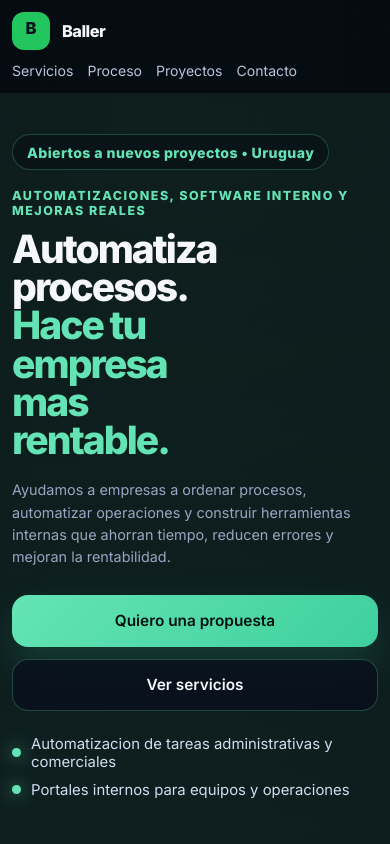
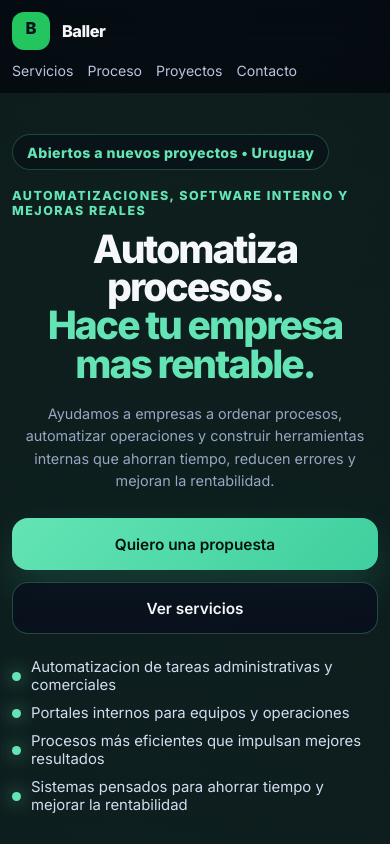
Before and after one commit to JoaquinKarawacki/baller-landing, a React (Vite) app: page / in a window 390 px wide. Shown: the top 844 px of the page. Built offline with nearby package versions, Linux system fonts and the light colour scheme.

Commit message:
Responsive fix

```diff
--- a/src/App.css
+++ b/src/App.css
@@ -1013,13 +1013,15 @@ a {
 
   .hero h1 {
     font-size: clamp(1.95rem, 10vw, 2.7rem);
-    max-width: 8ch;
+    max-width: 100%;
+    text-align: center;
   }
 
   .hero__lead {
     font-size: 0.9rem;
     line-height: 1.55;
     max-width: none;
+    text-align: center;
   }
 
   .hero__panel {
@@ -1028,6 +1030,7 @@ a {
 
   .hero__highlights {
     gap: 10px;
+    width: 100%;
   }
 
   .hero__highlights li {
@@ -1036,10 +1039,14 @@ a {
   }
 
   .hero__highlights li:nth-child(n + 3) {
-    display: none;
+    display: flex;
   }
 
   .button {
+    width: 100%;
+  }
+
+  .hero__actions {
     width: 100%;
   }
 
```
